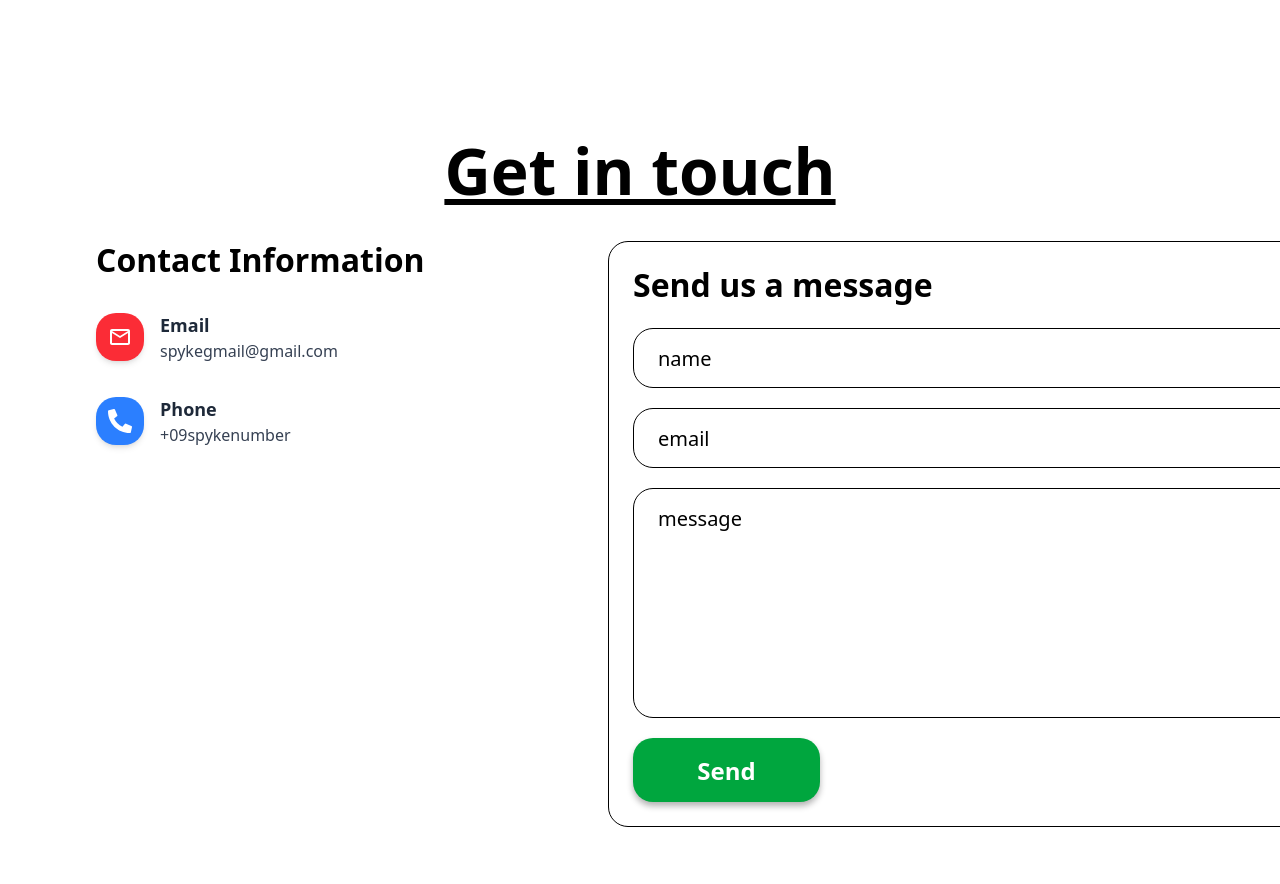
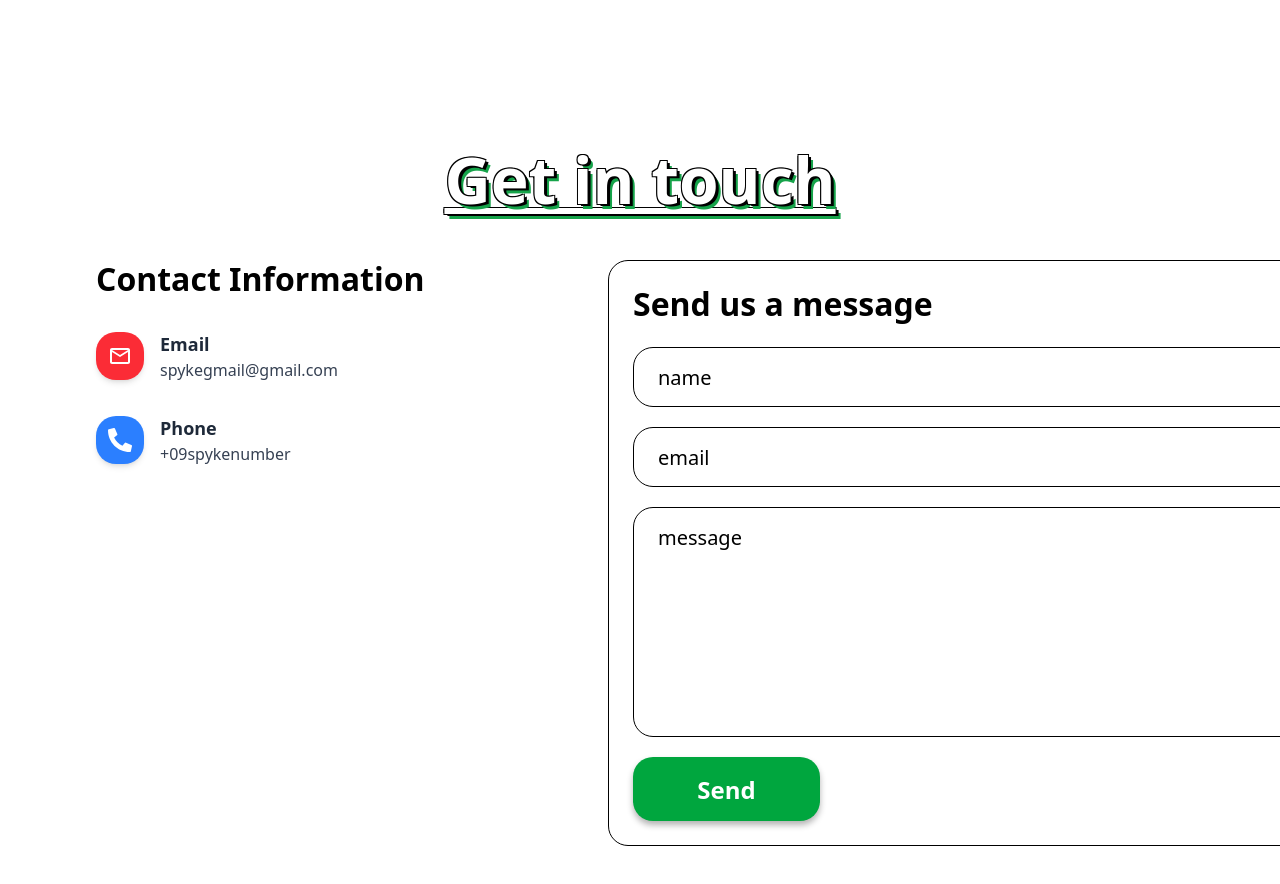
Before and after one commit to HoogaBoga/group-portfolio, a Next.js app: page / in a window 1280 px wide. Shown: the part 2500-3384 px from the top of the page. Built offline with nearby package versions, Linux system fonts and the light colour scheme.

Commit message:
Chore: added text stroke shadow to get in touch

```diff
--- a/src/components/Contact.tsx
+++ b/src/components/Contact.tsx
@@ -45,7 +45,7 @@ const Contact: React.FC = () => {
   return (
     <section id="contact" className="w-full bg-brand-white">
       <div className="max-w-6xl mx-auto px-4 md:px-6 lg:px-8 py-16">
-        <h1 className="font-inter font-bold text-[64px] leading-[77px] underline text-black text-center">Get in touch</h1>
+        <h1 className="font-inter font-bold text-[64px] underline text-brand-white text-center text-stroke-shadow">Get in touch</h1>
         <div className="flex flex-row flex-nowrap gap-12 lg:gap-16 items-start mt-8">
           <ContactInfo />
           <ContactForm />
```
